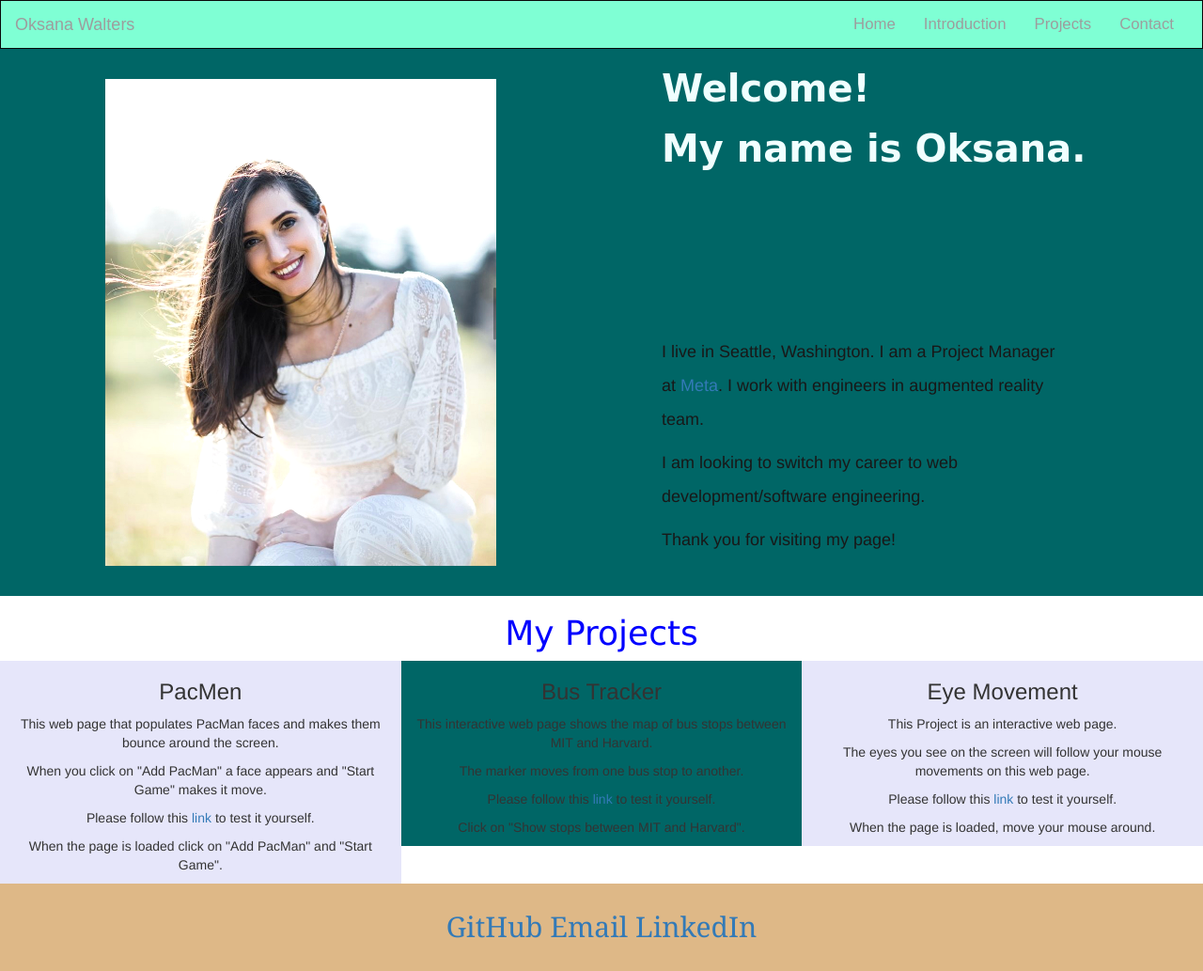
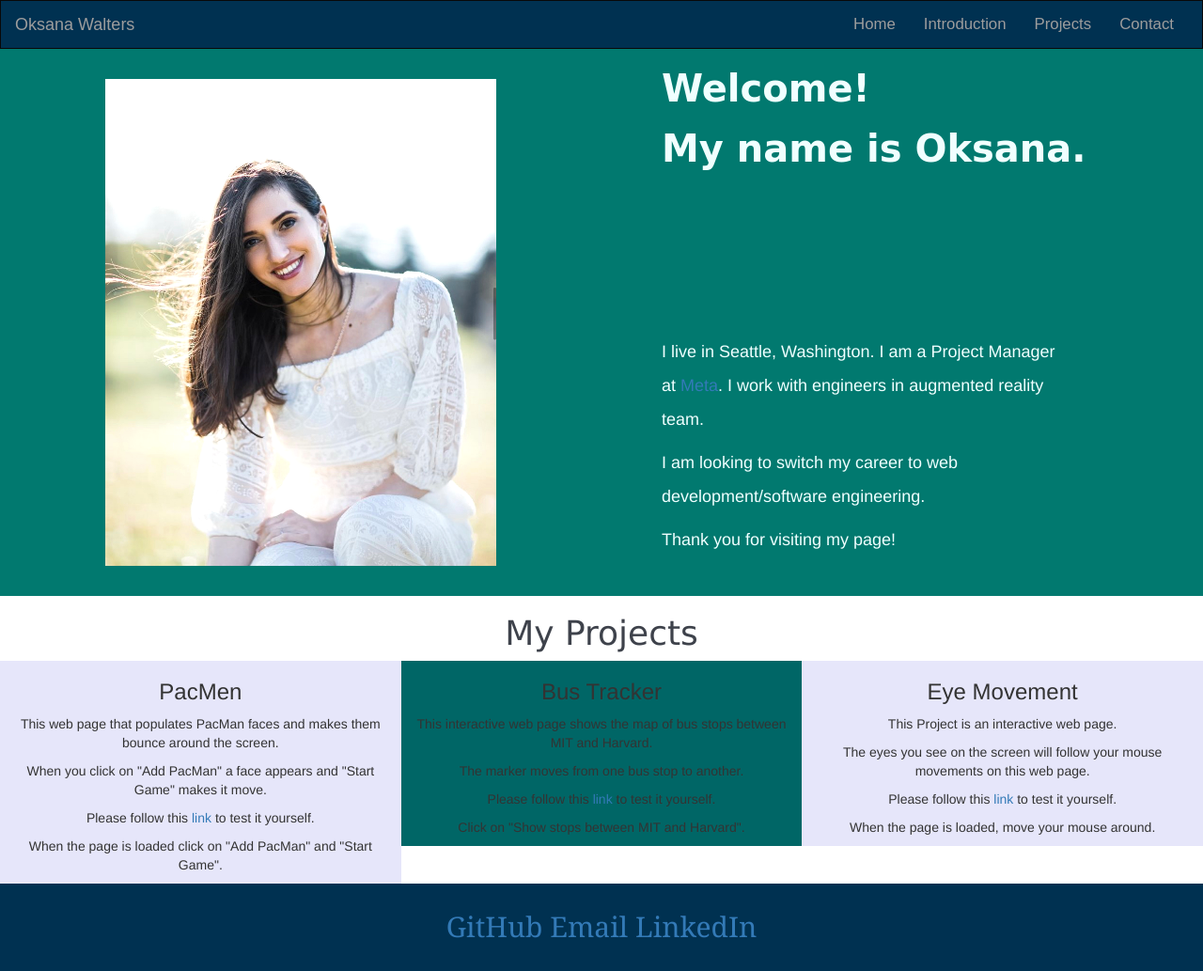
Before and after one commit to oksanawalters/oksanawalters.github.io, a plain HTML site: page index.html in a window 1280 px wide. Shown: the whole page at 94% size. Drawn offline with nearby package versions, Linux system fonts and the light colour scheme.

Commit message:
Update styles.css

```diff
--- a/styles.css
+++ b/styles.css
@@ -10,7 +10,7 @@
     'img title'
     'img txt'
     'img txt';
-    background-color: #006666;
+    background-color: #01796F;
   }
 
   .profile-img,
@@ -42,7 +42,7 @@
   /* Texts */
   .intro-sent {
     width: 75%;
-    color: #181818;
+    color: #F0FFFF;
     line-height: 2;
     text-align: left;
     font-size: 1.8rem;
@@ -52,7 +52,7 @@
     .navbar {
         margin-bottom: 0;
         border-radius: 0;
-        background-color: aquamarine;
+        background-color: #003151;
         font-family: Georgia, 'Times New Roman', Times, serif;
         font: 1.2em sans-serif;
       }
@@ -60,7 +60,7 @@
       /* Add a gray background color and some padding to the footer */
 
       footer {
-        background-color: burlywood;
+        background-color: #003151;
         padding: 25px;
         font-family: Georgia, 'Times New Roman', Times, serif;
         font-size: 3rem;
@@ -68,7 +68,7 @@
 
       h1{
         font-family: 'Lucida Sans', 'Lucida Sans Regular', 'Lucida Grande', 'Lucida Sans Unicode', Geneva, Verdana, sans-serif;
-        color: blue;
+        color: #3E424B;
       }
  h2{
     font-family: 'Sacramento', cursive;
```
